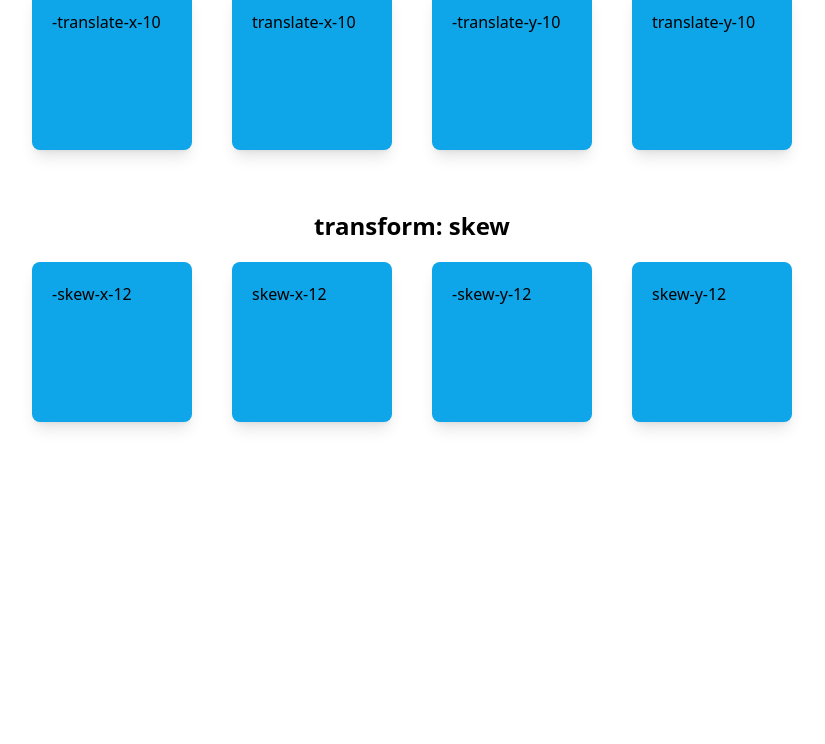
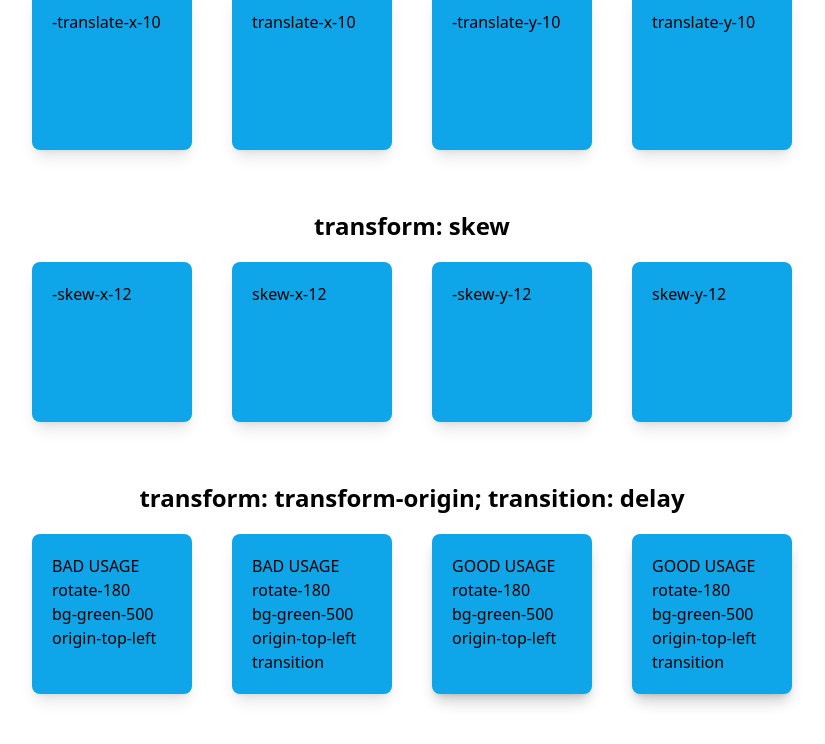
Before and after one commit to fahmifuady/TailwindCSS, a website: page belajar-tailwind5/index.html in a window 1280 px wide. Shown: the part 1248-1992 px from the top of the page, without its empty margins (228-1053 px from the left). Drawn offline with Linux system fonts and the light colour scheme.

Commit message:
transfrom: transform-origin; transition: delay

```diff
--- a/belajar-tailwind5/index.html
+++ b/belajar-tailwind5/index.html
@@ -155,6 +155,53 @@
       </div>
     </div>
 
+    <h1 class="text-center font-semibold text-2xl mt-10">
+      transform: transform-origin; transition: delay
+    </h1>
+    <div class="flex justify-center">
+      <div
+        class="w-40 h-40 bg-sky-500 mx-5 rounded-lg shadow-lg p-5 my-5 hover:rotate-180 hover:bg-green-500 origin-top-left"
+      >
+        <p>BAD USAGE</p>
+        <p>rotate-180</p>
+        <p>bg-green-500</p>
+        <p>origin-top-left</p>
+      </div>
+
+      <div
+        class="w-40 h-40 bg-sky-500 mx-5 rounded-lg shadow-lg p-5 my-5 hover:rotate-180 hover:bg-green-500 origin-top-left transition duration-1000"
+      >
+        <p>BAD USAGE</p>
+        <p>rotate-180</p>
+        <p>bg-green-500</p>
+        <p>origin-top-left</p>
+        <p>transition</p>
+      </div>
+
+      <div class="w-40 h-40 mx-5 rounded-lg shadow-lg my-5 group">
+        <div
+          class="w-full h-full bg-sky-500 rounded-lg shadow-lg p-5 group-hover:rotate-180 group-hover:bg-green-500 origin-top-left"
+        >
+          <p>GOOD USAGE</p>
+          <p>rotate-180</p>
+          <p>bg-green-500</p>
+          <p>origin-top-left</p>
+        </div>
+      </div>
+
+      <div class="w-40 h-40 mx-5 rounded-lg shadow-lg my-5 group">
+        <div
+          class="w-full h-full bg-sky-500 rounded-lg shadow-lg p-5 group-hover:rotate-180 group-hover:bg-green-500 origin-top-left transition duration-1000"
+        >
+          <p>GOOD USAGE</p>
+          <p>rotate-180</p>
+          <p>bg-green-500</p>
+          <p>origin-top-left</p>
+          <p>transition</p>
+        </div>
+      </div>
+    </div>
+
     <div class="mb-96"></div>
 
     <script>
```
Also changed, not shown: belajar-tailwind5/style.css.
